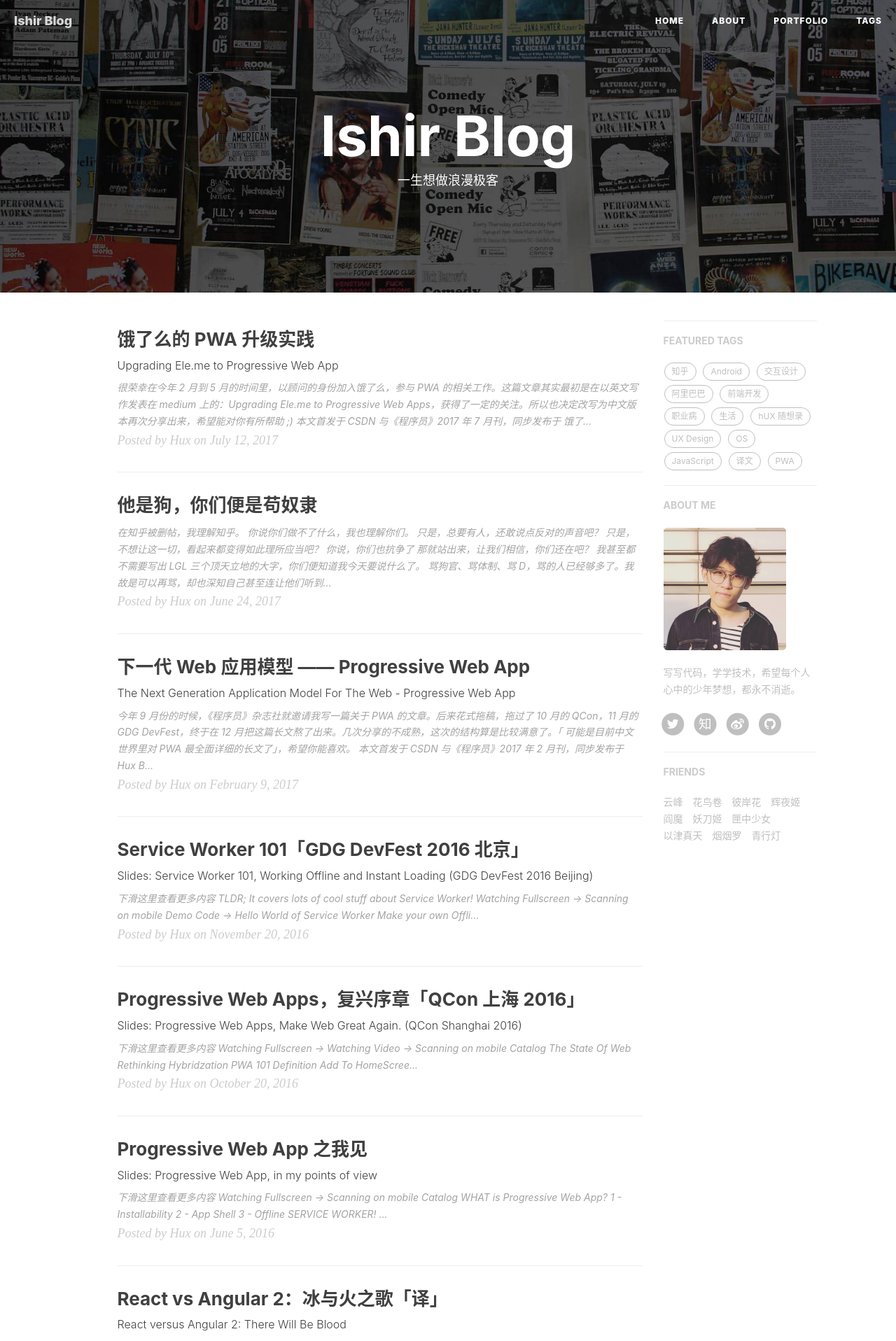
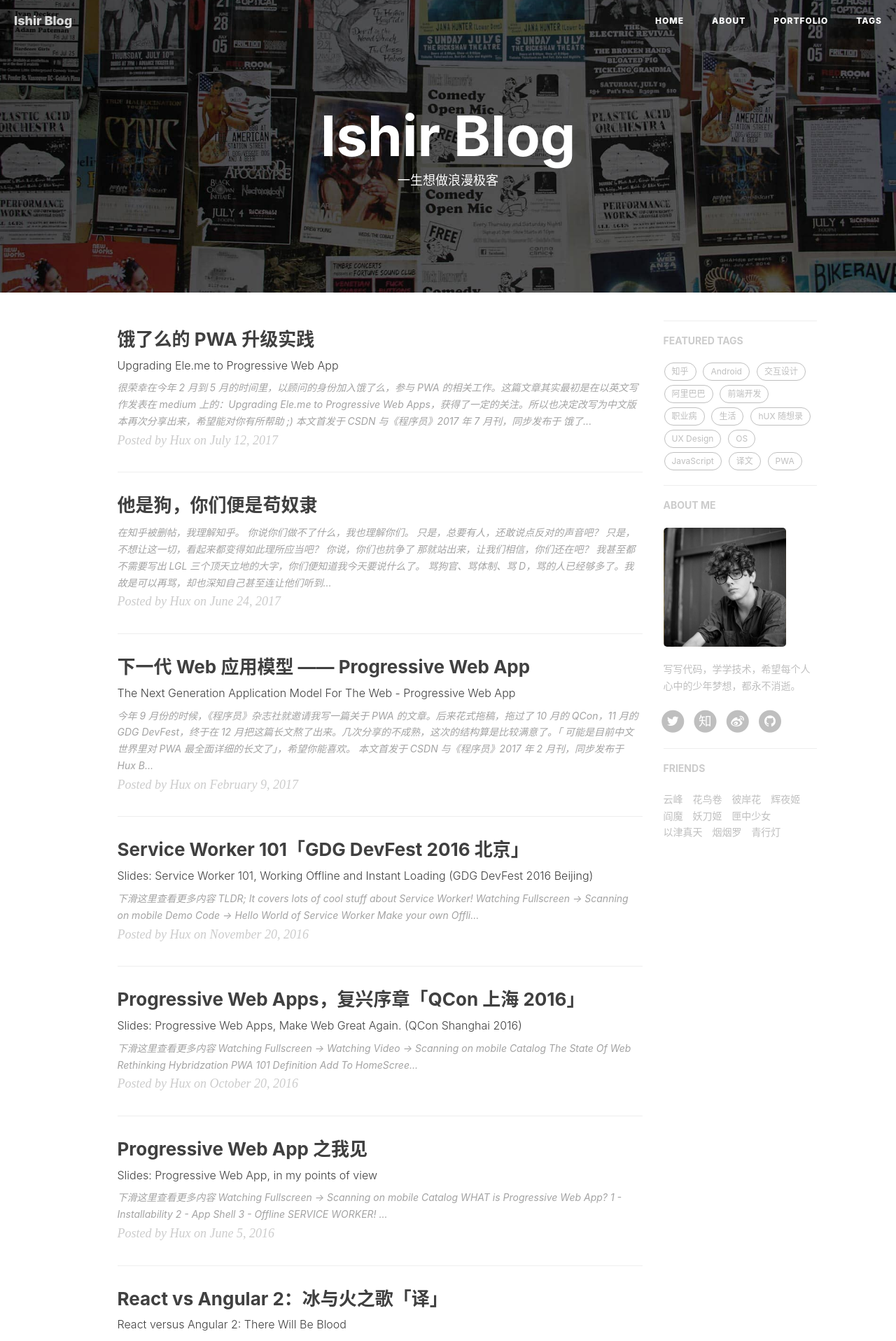
Before and after one commit to littonishir/littonishir.jekyll.com, a Jekyll site: the page built from index.html, in a window 1280 px wide. Shown: the top 1916 px of the page at 70% size. Built offline with Jekyll 4.4.1, drawn with Linux system fonts in a browser that asks for light colours; nearby versions of some CDN libraries; the list of posts is cut into pages by our own code; comment, search, counter and statistics services are not loaded.

Commit message:
_config update

```diff
--- a/_config.yml
+++ b/_config.yml
@@ -68,7 +68,7 @@ ga_domain: huangxuan.me
 # Sidebar settings
 sidebar: true                           # whether or not using Sidebar.
 sidebar-about-description: "写写代码，学学技术，希望每个人心中的少年梦想，都永不消逝。"
-sidebar-avatar: /img/avatar-hux.jpg      # use absolute URL, seeing it's used in both `/` and `/about/`
+sidebar-avatar: /img/avatar-ishir.jpg      # use absolute URL, seeing it's used in both `/` and `/about/`
 
 
 
```
Also changed, not shown: img/avatar-ishir.jpg (renamed from img/ishir.jpg).
